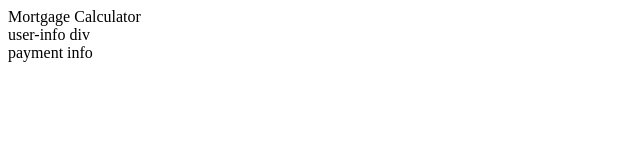
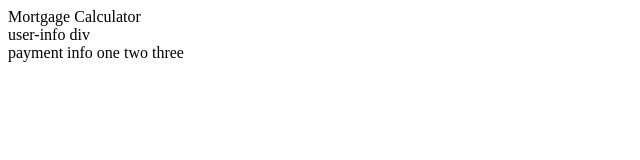
Before and after one commit to AndrMelon/MortgageCalcSite, a plain HTML site: page index.html in a window 1280 px wide. Shown: the whole page, without its empty margins (0-640 px from the left). Drawn offline with Linux system fonts and the light colour scheme.

Commit message:
ssh test

```diff
--- a/index.html
+++ b/index.html
@@ -31,7 +31,7 @@
 
         <section id="payment-info">
             <div class="container">
-                payment info
+                payment info one two three
             </div>
         </section>
 
```
